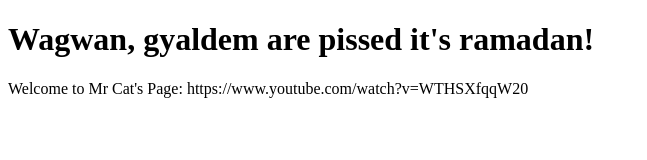
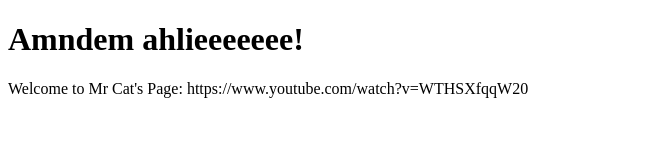
Before and after one commit to liemcat/liemcat.github.io, a plain HTML site: page index.html in a window 1280 px wide. Shown: the whole page, without its empty margins (0-647 px from the left). Drawn offline with Linux system fonts and the light colour scheme.

Commit message:
Update index.html

```diff
--- a/index.html
+++ b/index.html
@@ -4,7 +4,7 @@
      <title>Mr Cat's Page</title>
   </head>
   <body>
-    <h1>Wagwan, gyaldem are pissed it's ramadan!</h1>
+    <h1>Amndem ahlieeeeeee!</h1>
     Welcome to Mr Cat's Page: https://www.youtube.com/watch?v=WTHSXfqqW20
 
   </body>
```
